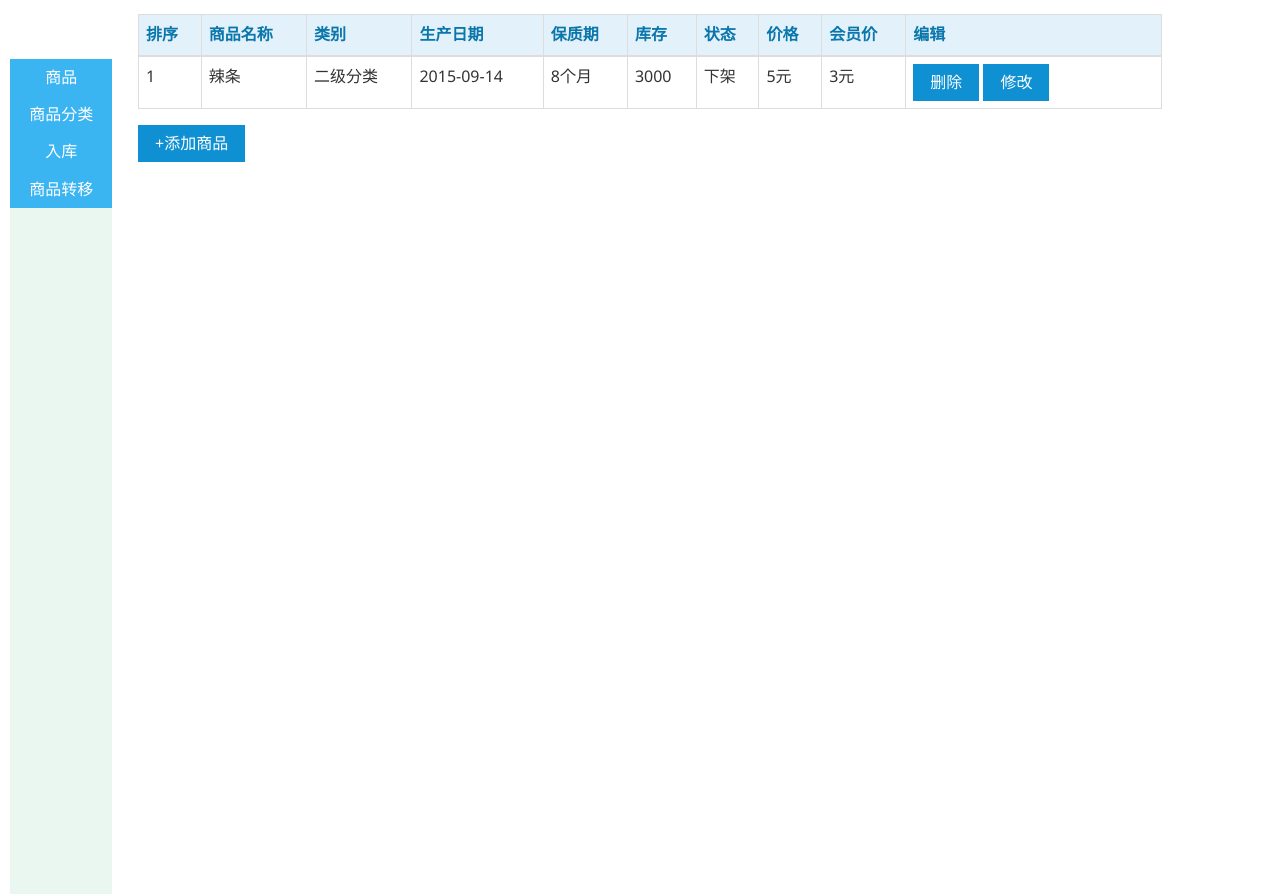
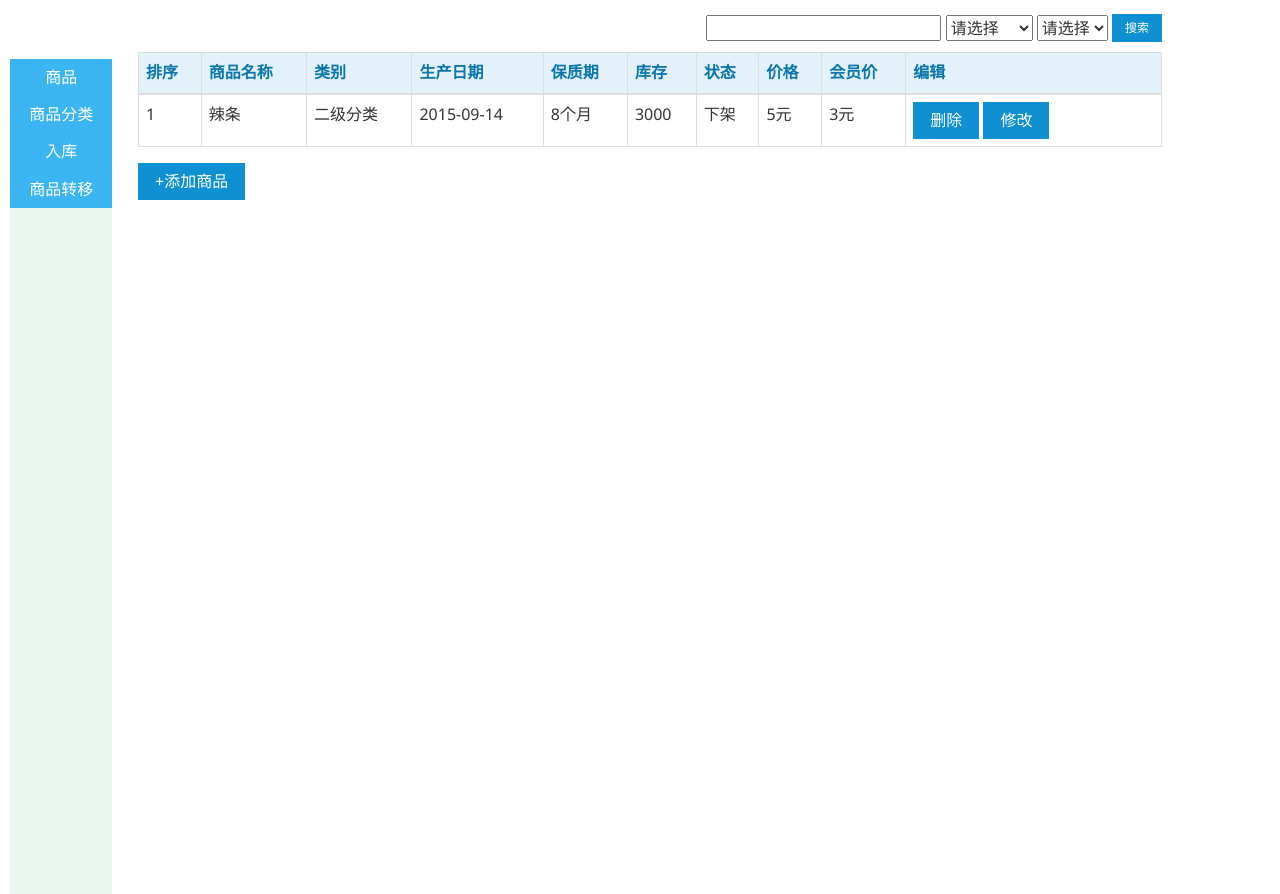
Before and after one commit to huangyangteng/hotel, a website: page stock.html in a window 1280 px wide. Shown: the part 53-947 px from the top of the page. Drawn offline with Linux system fonts and the light colour scheme.

Commit message:
库存添加搜所

```diff
--- a/stock.html
+++ b/stock.html
@@ -58,6 +58,10 @@
     }
     .turnRed{
         border: 1px solid red;
+    }
+    .sousuo{
+        float: right;
+        margin-bottom: 10px;
     }
 </style>
 <body>
@@ -221,6 +225,20 @@
     </div>
 
     <div id="rightone">
+        <div class="sousuo">
+            <input class="am-primary sou_name" type="text" name="look">
+            <select>
+                <option selected value="">请选择</option>
+                <option value="一级分类">一级分类</option>
+                <option value="二级分类">二级分类</option>
+            </select>
+            <select>
+                <option selected value="">请选择</option>
+                <option value="上架">上架</option>
+                <option value="下架">下架</option>
+            </select>
+            <button id="look_for" class="am-btn am-btn-primary am-btn-xs">搜索</button>
+        </div>
         <table class="am-table am-table-bordered am-table-hover ">
             <thead>
             <tr class="am-primary">
@@ -335,7 +353,7 @@
             }
         });
 
-        //将修改模态框中内容重新传入当前列表列表（我觉得错误在这里，但不知道怎么改）
+        //将修改模态框中内容重新传入当前列表列表
         $(".stocks_to_change").click(function () {
             var stocks_in_chb_change = $(".stocks_in_chb_change").eq(0).val();
             var stocks_in_chb_change_1 = $(".stocks_in_chb_change").eq(1).val();
@@ -358,9 +376,23 @@
                 $(this).val("");
             })
         })
+        //日期设置
         $(function() {
           $( "#datepicker_0" ).datepicker();
         });
+        //搜索框设置
+        $(".sousuo").delegate("#look_for","click",function(){
+            var s_Name=$(".sou_name").val();
+            var t_Name=$("#stock_tab tr td").eq(1).html();
+            alert(s_Name);
+            alert(t_Name);
+            if (s_Name==t_Name) {
+                alert("相等");
+            }
+            else{
+                alert("不相等");
+            }
+        })
     });
 </script>
 </html>
```
